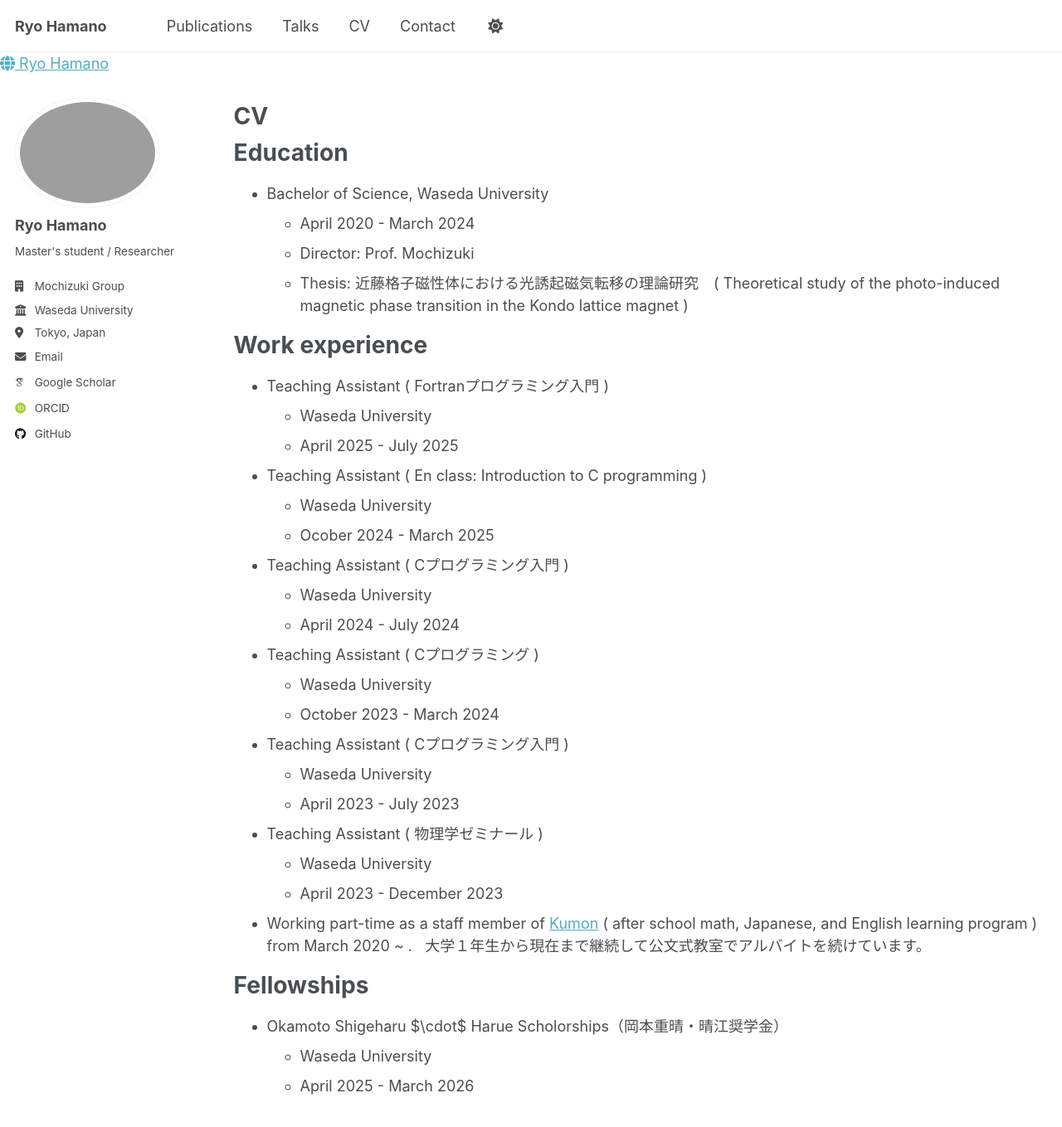
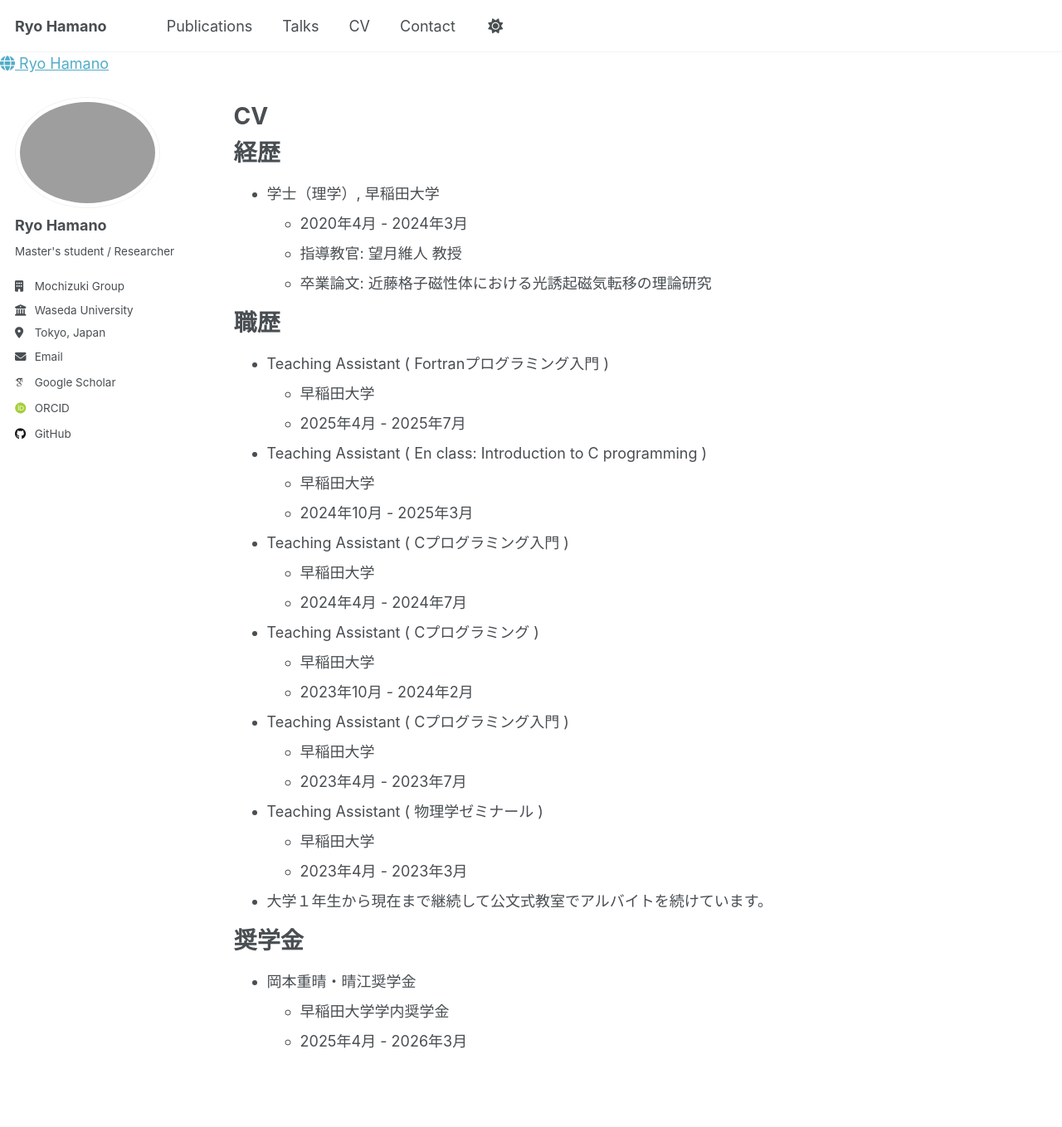
Before and after one commit to ryohamano/ryohamano.github.io, a Jekyll site: the page built from _pages/cv.md, in a window 1280 px wide and 1400 px high. Shown: the top 1359 px of the window at 83% size. Built offline with Jekyll 4.4.1, drawn with Linux system fonts in a browser that asks for light colours; some web fonts are replaced.

Commit message:
Update cv.md

```diff
--- a/_pages/cv.md
+++ b/_pages/cv.md
@@ -9,46 +9,46 @@ redirect_from:
 
 {% include base_path %}
 
-Education
+経歴
 ======
-* Bachelor of Science, Waseda University
-  * April 2020 - March 2024
-  * Director: Prof. Mochizuki
-  * Thesis: 近藤格子磁性体における光誘起磁気転移の理論研究　( Theoretical study of the photo-induced magnetic phase transition in the Kondo lattice magnet )
+* 学士（理学）, 早稲田大学
+  * 2020年4月 - 2024年3月
+  * 指導教官: 望月維人 教授
+  * 卒業論文: 近藤格子磁性体における光誘起磁気転移の理論研究
 
-Work experience
+職歴
 ======
 * Teaching Assistant ( Fortranプログラミング入門 )
-  * Waseda University
-  * April 2025 - July 2025
+  * 早稲田大学
+  * 2025年4月 - 2025年7月
 
 * Teaching Assistant ( En class: Introduction to C programming )
-  * Waseda University
-  * Ocober 2024 - March 2025
+  * 早稲田大学
+  * 2024年10月 - 2025年3月
 
 * Teaching Assistant ( Cプログラミング入門 )
-  * Waseda University
-  * April 2024 - July 2024
+  * 早稲田大学
+  * 2024年4月 - 2024年7月
 
 * Teaching Assistant ( Cプログラミング )
-  * Waseda University
-  * October 2023 - March 2024
+  * 早稲田大学
+  * 2023年10月 - 2024年2月
 
 * Teaching Assistant ( Cプログラミング入門 )
-  * Waseda University
-  * April 2023 - July 2023
+  * 早稲田大学
+  * 2023年4月 - 2023年7月
 
 * Teaching Assistant ( 物理学ゼミナール )
-  * Waseda University
-  * April 2023 - December 2023
+  * 早稲田大学
+  * 2023年4月 - 2023年3月
 
-* Working part-time as a staff member of [Kumon](https://www.kumon.com/home) ( after school math, Japanese, and English learning program ) from March 2020 ~ .&nbsp; &nbsp;大学１年生から現在まで継続して公文式教室でアルバイトを続けています。
+* 大学１年生から現在まで継続して公文式教室でアルバイトを続けています。
 
-Fellowships
+奨学金
 ======
-* Okamoto Shigeharu $\cdot$ Harue Scholorships（岡本重晴・晴江奨学金）
-  * Waseda University
-  * April 2025 - March 2026
+* 岡本重晴・晴江奨学金
+  * 早稲田大学学内奨学金
+  * 2025年4月 - 2026年3月
 
 
 <!-- Publications
```
